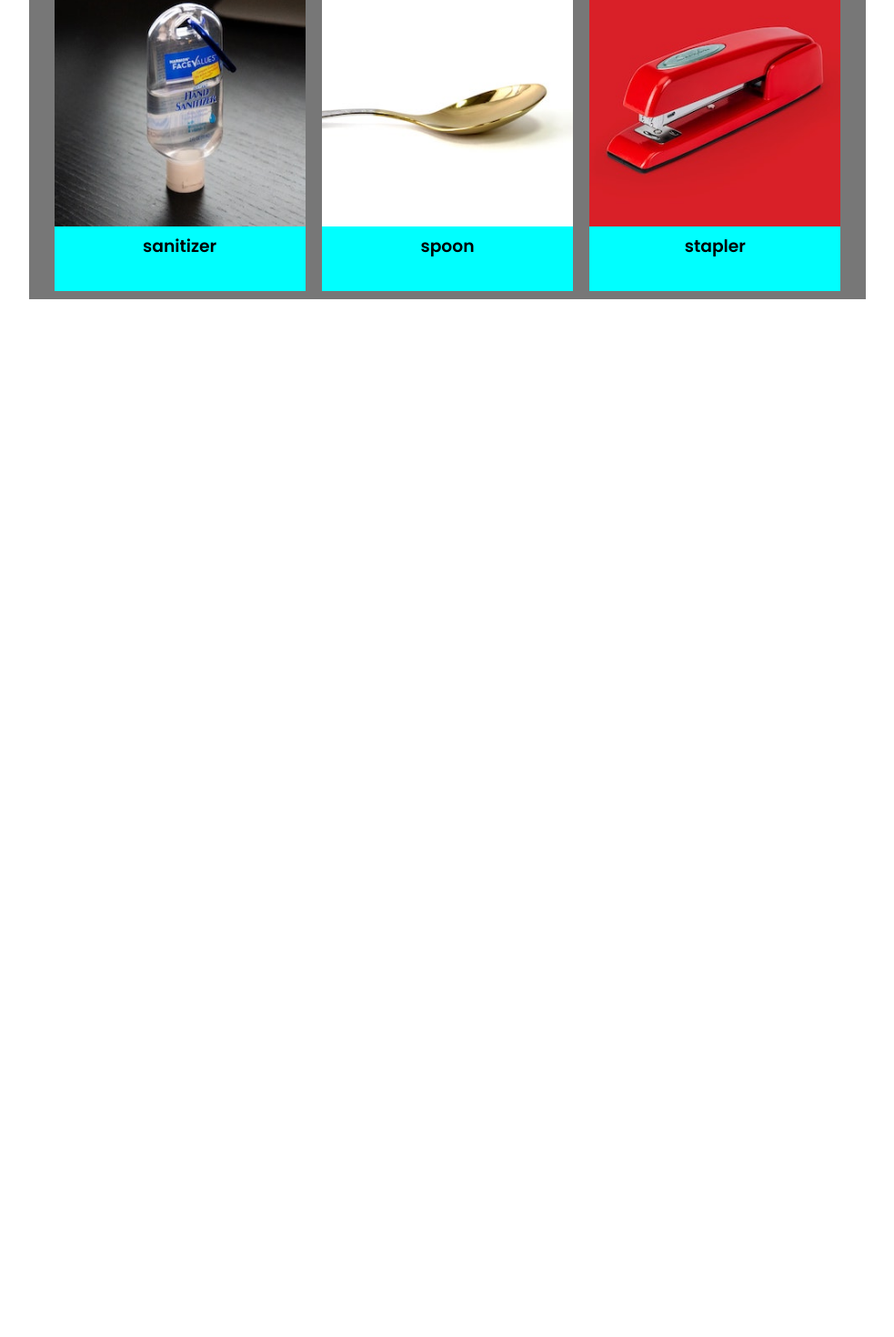
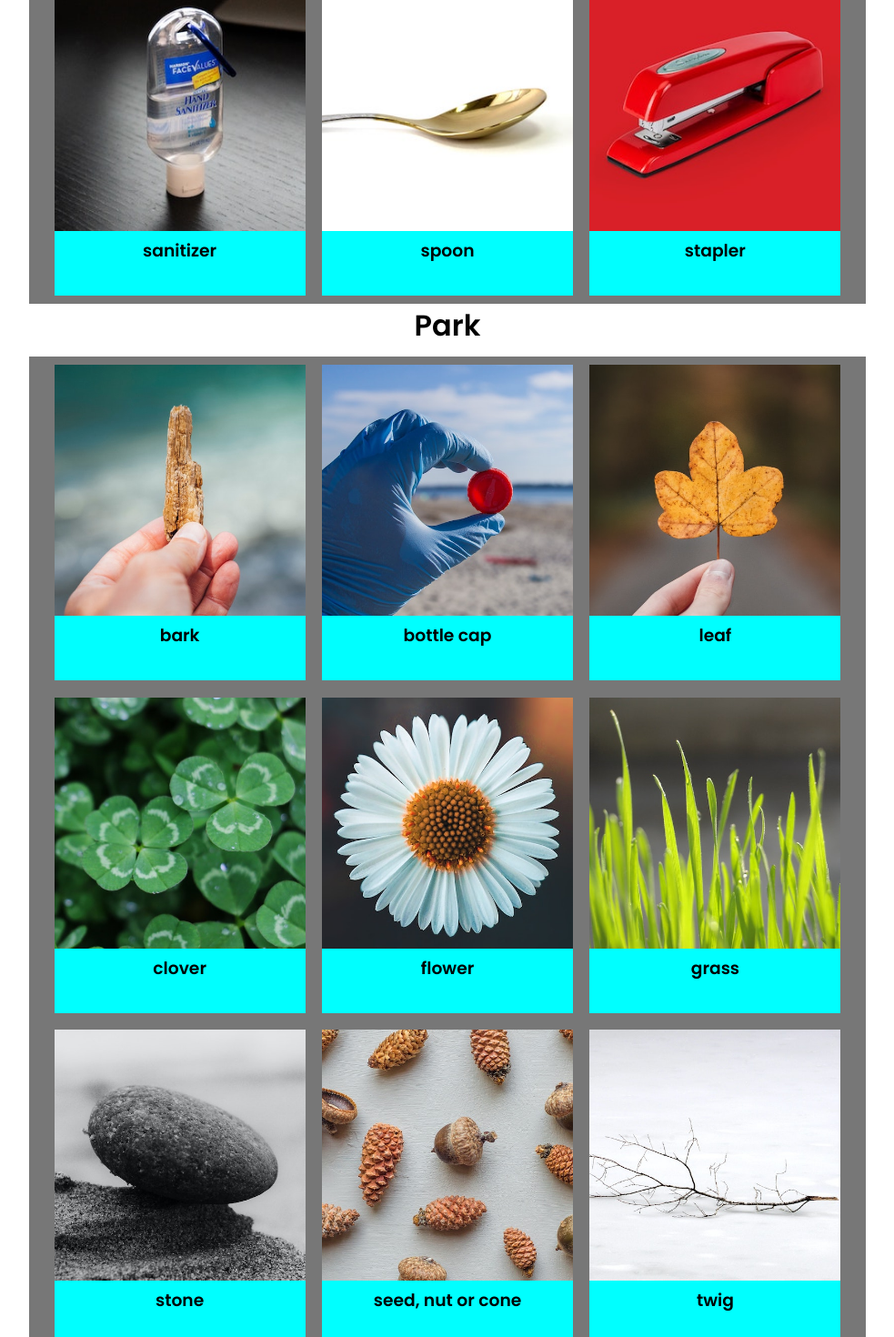
Before and after one commit to ClaytonMcIntosh/scavenger-hunt, a React (Create React App) app in the folder frontend/: page /hunt in a window 1280 px wide. Shown: the part 961-2431 px from the top of the page at 91% size, without its empty margins (148-1131 px from the left). Before the commit the page ends 1290 px from the top, so only its background shows below. Built offline with nearby package versions, Linux system fonts and the light colour scheme; the HTML template or start-up script is replaced by a standard one.

Commit message:
Set up park images

```diff
--- a/frontend/src/components/Header.jsx
+++ b/frontend/src/components/Header.jsx
@@ -20,6 +20,13 @@ function Header() {
                 <Link to='/'>Scavenger Hunt</Link>
             </div>
             <ul>
+                <li>
+                    <Link to='/hunt'>
+                        <button className='btn'>
+                            Hunt!
+                        </button>
+                    </Link>
+                </li>
                 {user ? (
                     <li>
                         <button className='btn' onClick={onLogout}>
--- a/frontend/src/components/data.js
+++ b/frontend/src/components/data.js
@@ -53,6 +53,60 @@ const data = [
         heading: 'stapler',
         headerName: 'Household Items'
     },
+    {
+        id: 10,
+        img: require("../assets/img/park/bark.jpg"),
+        heading: 'bark',
+        headerName: 'Park'
+    },
+    {
+        id: 11,
+        img: require("../assets/img/park/bottle-cap.jpg"),
+        heading: 'bottle cap',
+        headerName: 'Park'
+    },
+    {
+        id: 12,
+        img: require("../assets/img/park/brown-leaf.jpg"),
+        heading: 'leaf',
+        headerName: 'Park'
+    },
+    {
+        id: 13,
+        img: require("../assets/img/park/clover.jpg"),
+        heading: 'clover',
+        headerName: 'Park'
+    },
+    {
+        id: 14,
+        img: require("../assets/img/park/flower.jpg"),
+        heading: 'flower',
+        headerName: 'Park'
+    },
+    {
+        id: 15,
+        img: require("../assets/img/park/grass.jpg"),
+        heading: 'grass',
+        headerName: 'Park'
+    },
+    {
+        id: 16,
+        img: require("../assets/img/park/pebble.jpg"),
+        heading: 'stone',
+        headerName: 'Park'
+    },
+    {
+        id: 17,
+        img: require("../assets/img/park/seed-nut-cone.jpg"),
+        heading: 'seed, nut or cone',
+        headerName: 'Park'
+    },
+    {
+        id: 18,
+        img: require("../assets/img/park/twig.jpg"),
+        heading: 'twig',
+        headerName: 'Park'
+    },
 ]
 
 export default data;
--- a/frontend/src/pages/Main.jsx
+++ b/frontend/src/pages/Main.jsx
@@ -1,7 +1,7 @@
 function Main() {
     return (
         <div>
-            <h1> Welcome to  Scavenger Data</h1>
+            <h1> Welcome to Scavenger Hunt </h1>
         </div >
     )
 }
```
